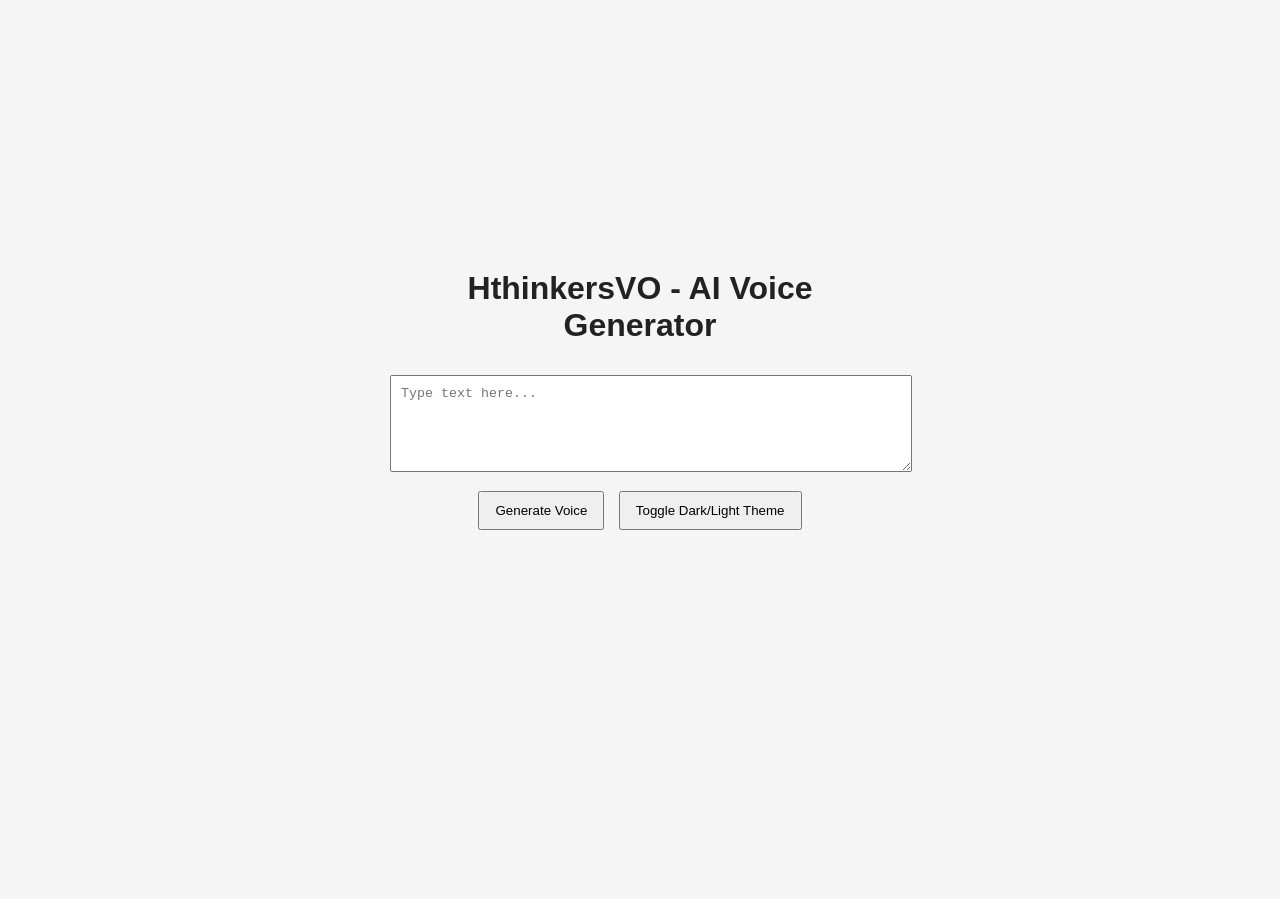
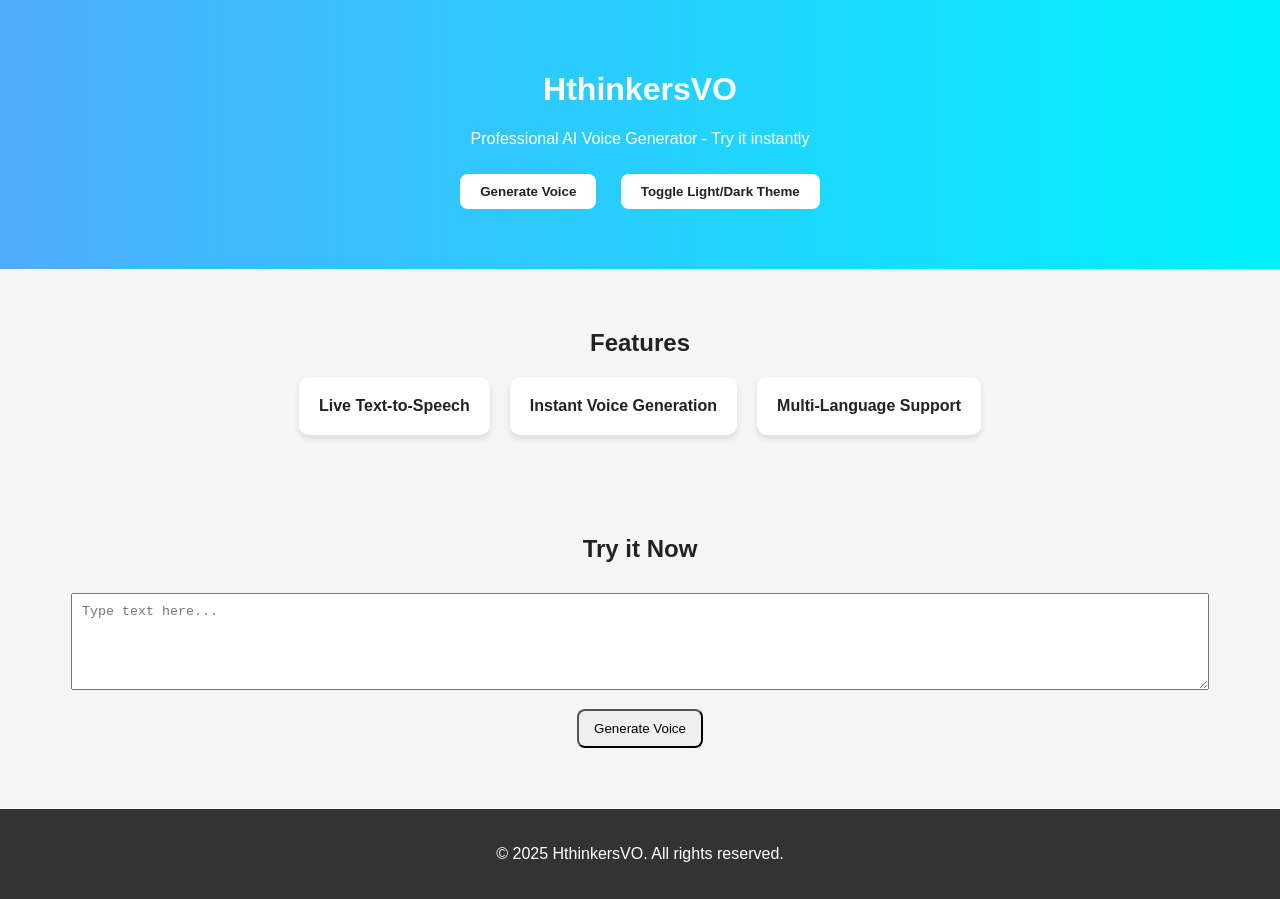
Before and after one commit to habibullah1980/voapp786, a plain HTML site: page index.html in a window 1280 px wide. Before the commit the page ends 800 px from the top, so only its background shows below. Drawn offline with Linux system fonts and the light colour scheme.

Commit message:
update files
all updates

```diff
--- a/index.html
+++ b/index.html
@@ -7,13 +7,29 @@
 <link rel="stylesheet" href="style.css">
 </head>
 <body>
-<div class="container">
-  <h1>HthinkersVO - AI Voice Generator</h1>
+<header class="hero">
+  <h1>HthinkersVO</h1>
+  <p>Professional AI Voice Generator - Try it instantly</p>
+  <button id="generate-btn-hero">Generate Voice</button>
+  <button id="theme-toggle">Toggle Light/Dark Theme</button>
+</header>
+<section class="features">
+  <h2>Features</h2>
+  <div class="cards">
+    <div class="card">Live Text-to-Speech</div>
+    <div class="card">Instant Voice Generation</div>
+    <div class="card">Multi-Language Support</div>
+  </div>
+</section>
+<section class="demo">
+  <h2>Try it Now</h2>
   <textarea id="text-input" placeholder="Type text here..." rows="5"></textarea>
   <button id="generate-btn">Generate Voice</button>
-  <button id="theme-toggle">Toggle Dark/Light Theme</button>
   <p id="status"></p>
-</div>
+</section>
+<footer>
+  <p>© 2025 HthinkersVO. All rights reserved.</p>
+</footer>
 <script src="script.js"></script>
 </body>
 </html>
--- a/script.js
+++ b/script.js
@@ -1,20 +1,17 @@
 const textInput = document.getElementById('text-input');
 const generateBtn = document.getElementById('generate-btn');
+const generateBtnHero = document.getElementById('generate-btn-hero');
 const status = document.getElementById('status');
 const themeToggle = document.getElementById('theme-toggle');
 
-generateBtn.addEventListener('click', () => {
-  const text = textInput.value.trim();
-  if(!text) {
-    status.textContent = 'Please type something first!';
-    return;
-  }
+function generateVoice(text) {
+  if(!text) { status.textContent = 'Please type something!'; return; }
   const utterance = new SpeechSynthesisUtterance(text);
   speechSynthesis.speak(utterance);
   status.textContent = 'Playing...';
   utterance.onend = () => status.textContent = 'Done!';
-});
+}
 
-themeToggle.addEventListener('click', () => {
-  document.body.classList.toggle('dark');
-});
+generateBtn.addEventListener('click', () => generateVoice(textInput.value.trim()));
+generateBtnHero.addEventListener('click', () => generateVoice('Welcome to HthinkersVO, the professional AI voice generator.'));
+themeToggle.addEventListener('click', () => document.body.classList.toggle('dark'));
--- a/style.css
+++ b/style.css
@@ -1,24 +1,54 @@
 body {
-  font-family: Arial, sans-serif;
+  font-family: 'Arial', sans-serif;
+  margin: 0;
+  padding: 0;
   background-color: #f5f5f5;
   color: #222;
-  display: flex;
-  justify-content: center;
-  align-items: center;
-  min-height: 100vh;
-  margin: 0;
 }
 body.dark {
   background-color: #222;
   color: #f5f5f5;
 }
-.container {
+header.hero {
   text-align: center;
-  max-width: 500px;
-  width: 90%;
+  padding: 50px 20px;
+  background: linear-gradient(90deg, #4facfe, #00f2fe);
+  color: white;
+}
+header.hero button {
+  margin: 10px;
+  padding: 10px 20px;
+  border: none;
+  cursor: pointer;
+  border-radius: 8px;
+  background-color: #fff;
+  color: #222;
+  font-weight: bold;
+}
+section.features {
+  padding: 40px 20px;
+  text-align: center;
+}
+.cards {
+  display: flex;
+  justify-content: center;
+  gap: 20px;
+  flex-wrap: wrap;
+}
+.card {
+  background-color: #fff;
+  padding: 20px;
+  border-radius: 10px;
+  box-shadow: 0 4px 6px rgba(0,0,0,0.1);
+  min-width: 150px;
+  font-weight: bold;
+}
+section.demo {
+  padding: 40px 20px;
+  text-align: center;
 }
 textarea {
-  width: 100%;
+  width: 90%;
   padding: 10px;
   margin: 10px 0;
 }
@@ -26,4 +56,11 @@ button {
   padding: 10px 15px;
   margin: 5px;
   cursor: pointer;
+  border-radius: 8px;
 }
+footer {
+  text-align: center;
+  padding: 20px;
+  background-color: #333;
+  color: #fff;
+}
```
